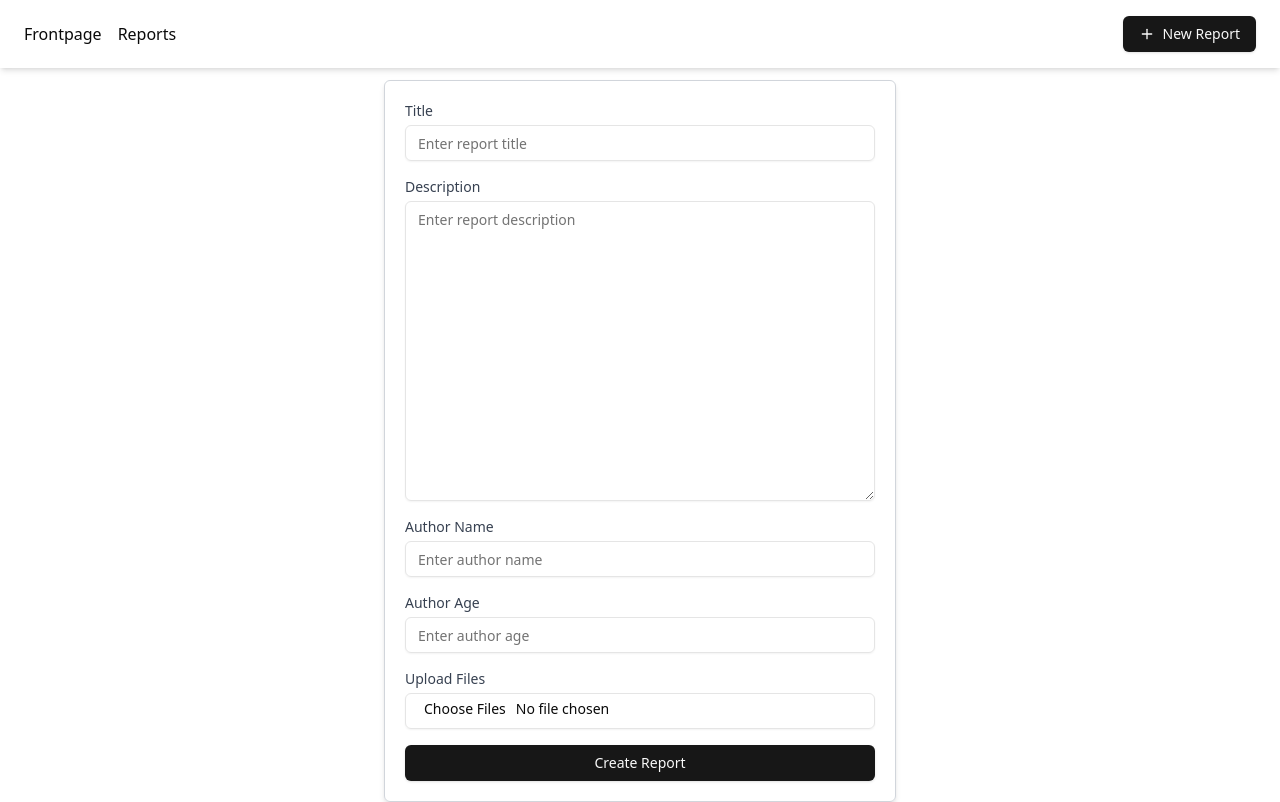
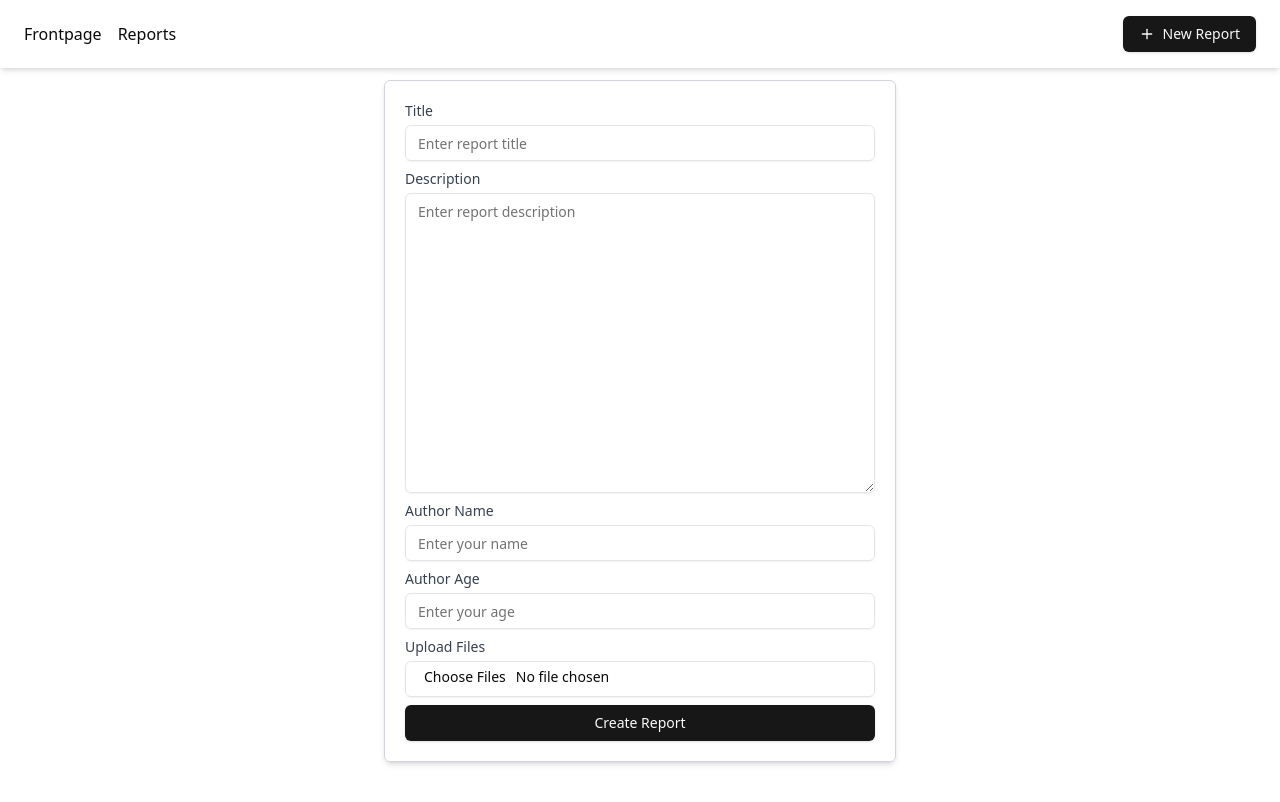
Before and after one commit to premyslbednarek/report-app-fullstack, a React (Vite) app in the folder frontend/: page /new in a window 1280 px wide. Built offline with nearby package versions, Linux system fonts and the light colour scheme.

Commit message:
refactor: refactor create report fields to components
Create ReportForm, ReportInput and ReportLabel that subscribe to the FormContext.

```diff
--- /dev/null
+++ b/frontend/src/components/form/form-input.tsx
@@ -0,0 +1,31 @@
+import React from "react";
+import { useFormContext } from "react-hook-form";
+import { Input } from "../ui/input";
+import FormLabel from "./form-label";
+
+type FormInputProps = React.InputHTMLAttributes<HTMLInputElement> & {
+  label: string;
+  name: string;
+};
+
+const FormInput = ({ label, name, ...inputProps }: FormInputProps) => {
+  const { register, formState } = useFormContext();
+
+  return (
+    <div>
+      <FormLabel htmlFor={name}>{label}</FormLabel>
+      <Input
+        id={name}
+        {...inputProps}
+        {...register(name, { valueAsNumber: inputProps.type === "number" })}
+      />
+      {formState.errors[name] && (
+        <p className="text-red-600">
+          {String(formState.errors[name]?.message)}
+        </p>
+      )}
+    </div>
+  );
+};
+
+export default FormInput;
--- /dev/null
+++ b/frontend/src/components/form/form-label.tsx
@@ -0,0 +1,14 @@
+import { Label } from "@radix-ui/react-label";
+import clsx from "clsx";
+
+const FormLabel = ({
+  className,
+  ...props
+}: React.LabelHTMLAttributes<HTMLLabelElement>) => (
+  <Label
+    {...props}
+    className={clsx(className, "block text-sm font-medium text-gray-700 mb-1")}
+  />
+);
+
+export default FormLabel;
--- /dev/null
+++ b/frontend/src/components/form/form-textarea.tsx
@@ -0,0 +1,27 @@
+import React from "react";
+import { useFormContext } from "react-hook-form";
+import { Textarea } from "../ui/textarea";
+import FormLabel from "./form-label";
+
+type FormTextAreaProps = React.InputHTMLAttributes<HTMLTextAreaElement> & {
+  label: string;
+  name: string;
+};
+
+const FormTextarea = ({ label, name, ...textareaProps }: FormTextAreaProps) => {
+  const { register, formState } = useFormContext();
+
+  return (
+    <div>
+      <FormLabel htmlFor={name}>{label}</FormLabel>
+      <Textarea id={name} {...textareaProps} {...register(name)} />
+      {formState.errors[name] && (
+        <p className="text-red-600">
+          {String(formState.errors[name]?.message)}
+        </p>
+      )}
+    </div>
+  );
+};
+
+export default FormTextarea;
--- a/frontend/src/components/report-form.tsx
+++ b/frontend/src/components/report-form.tsx
@@ -1,18 +1,17 @@
 import { CreateReportWithFilesDto, ReportService } from "@/client";
-import { Label } from "@radix-ui/react-label";
 import { useState } from "react";
 import { Button } from "./ui/button";
-import { Input } from "./ui/input";
-import { Textarea } from "./ui/textarea";
 import { useToast } from "@/hooks/use-toast";
 import { Loader2 } from "lucide-react";
-import { useForm } from "react-hook-form";
+import { FormProvider, useForm } from "react-hook-form";
+import FormInput from "./form/form-input";
+import FormTextarea from "./form/form-textarea";
 
 const CreateReportForm = () => {
   const { toast } = useToast(); // show toasts - submit success/error
   const [isSubmitting, setIsSubmitting] = useState(false);
 
-  const { register, handleSubmit, reset } = useForm<CreateReportWithFilesDto>();
+  const form = useForm<CreateReportWithFilesDto>();
 
   const onSubmit = async (data: CreateReportWithFilesDto) => {
     try {
@@ -21,94 +20,41 @@ const CreateReportForm = () => {
       await ReportService.reportControllerCreate(data);
       toast({ description: "Report created successfully!" });
       setIsSubmitting(false);
-      reset();
+      form.reset();
     } catch {
       toast({ description: "There was an error creating the report" });
     }
   };
 
   return (
+    <FormProvider {...form}>
       <form
-      onSubmit={handleSubmit(onSubmit)}
-      className="max-w-lg mx-auto p-5 shadow-md rounded-md space-y-4 border border-gray-300"
+        onSubmit={form.handleSubmit(onSubmit)}
+        className="max-w-lg mx-auto p-5 shadow-md rounded-md space-y-2 border border-gray-300"
       >
-      <div>
-        <Label
-          htmlFor="title"
-          className="block text-sm font-medium text-gray-700"
-        >
-          Title
-        </Label>
-        <Input
-          {...register("title")}
-          required
-          className="mt-1 block w-full"
+        <FormInput
+          label="Title"
+          name="title"
           placeholder="Enter report title"
         />
-      </div>
-
-      <div>
-        <Label
-          htmlFor="description"
-          className="block text-sm font-medium text-gray-700"
-        >
-          Description
-        </Label>
-        <Textarea
-          {...register("description")}
-          required
-          className="mt-1 block w-full h-[300px]"
+        <FormTextarea
+          label="Description"
+          name="description"
           placeholder="Enter report description"
+          className="h-[300px]"
         />
-      </div>
-
-      <div>
-        <Label
-          htmlFor="authorName"
-          className="block text-sm font-medium text-gray-700"
-        >
-          Author Name
-        </Label>
-        <Input
-          {...register("authorName")}
-          required
-          className="mt-1 block w-full"
-          placeholder="Enter author name"
+        <FormInput
+          label="Author Name"
+          name="authorName"
+          placeholder="Enter your name"
         />
-      </div>
-
-      <div>
-        <Label
-          htmlFor="authorAge"
-          className="block text-sm font-medium text-gray-700"
-        >
-          Author Age
-        </Label>
-        <Input
-          {...register("authorAge")}
+        <FormInput
+          label="Author Age"
+          name="authorAge"
           type="number"
-          id="authorAge"
-          name="authorAge"
-          required
-          className="mt-1 block w-full"
-          placeholder="Enter author age"
+          placeholder="Enter your age"
         />
-      </div>
-
-      <div>
-        <Label
-          htmlFor="files"
-          className="block text-sm font-medium text-gray-700"
-        >
-          Upload Files
-        </Label>
-        <Input
-          {...register("files")}
-          type="file"
-          multiple
-          className="mt-1 block w-full"
-        />
-      </div>
+        <FormInput label="Upload Files" name="files" type="file" multiple />
 
         <div>
           {isSubmitting ? (
@@ -122,6 +68,7 @@ const CreateReportForm = () => {
           )}
         </div>
       </form>
+    </FormProvider>
   );
 };
 
```
Lines whose indentation alone changed are shown as unchanged.
